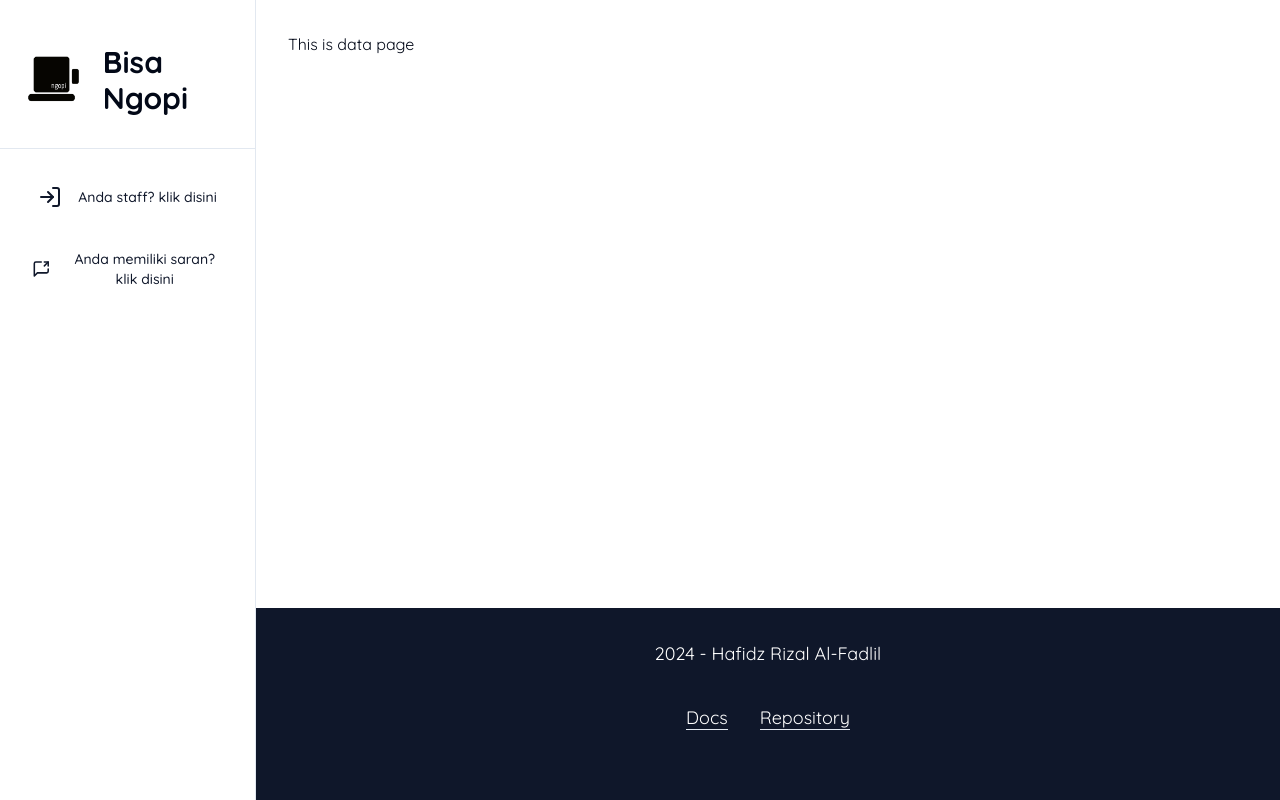
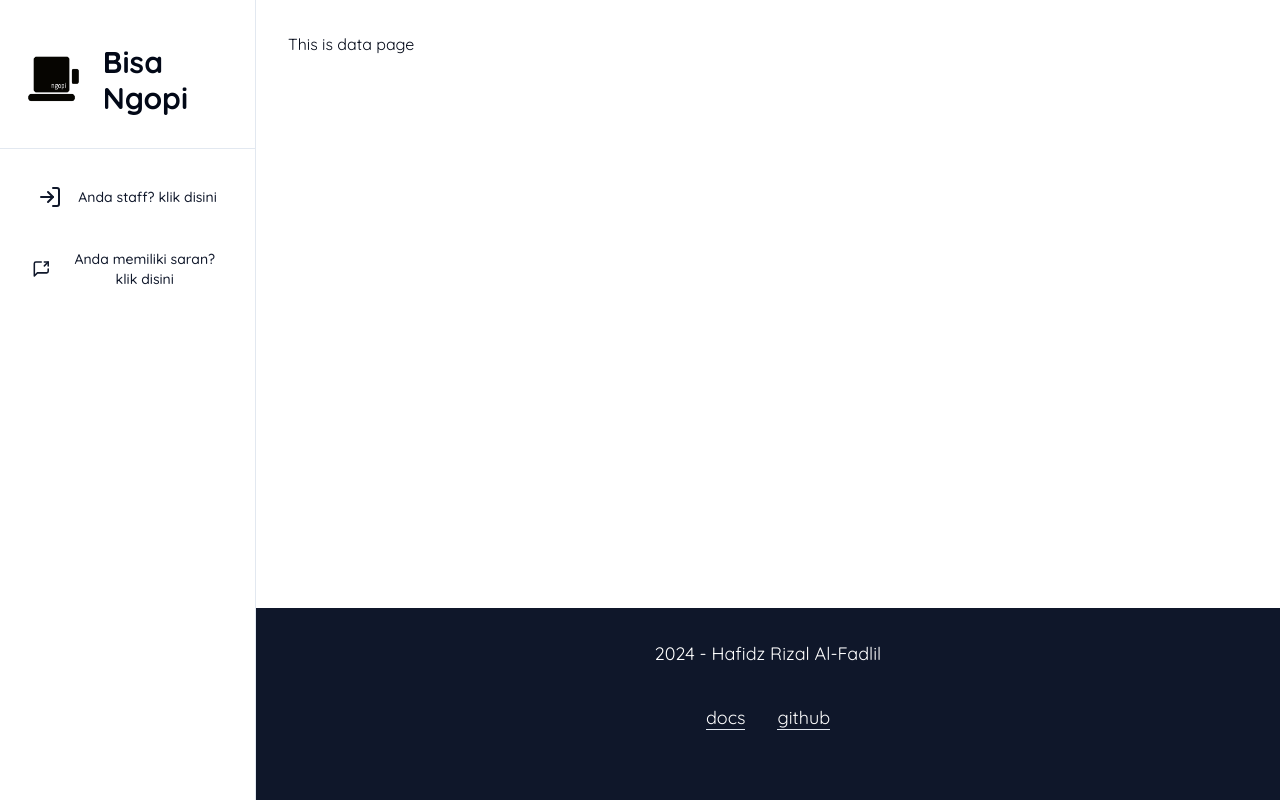
Before and after one commit to rizalalfadlil/next-test, a Next.js app: page /data in a window 1280 px wide. Built offline with nearby package versions, Linux system fonts and the light colour scheme.

Commit message:
change year to date

```diff
--- a/app/order/page.tsx
+++ b/app/order/page.tsx
@@ -148,12 +148,12 @@ export default function OrderList() {
     return formatRupiah(number);
   };
 
-  const getYearIncome = () => {
+  const getDateIncome = () => {
     let number: number = 0;
     const today = new Date();
-    const thisYear = dayjs(today).get("year");
+    const thisDate = dayjs(today).get("date");
     data.map((d: { created: Date; total: string }) => {
-      thisYear === dayjs(d.created).get("year") &&
+      thisDate === dayjs(d.created).get("date") &&
         (number += parseInt(d?.total));
     });
     return formatRupiah(number);
@@ -255,8 +255,8 @@ export default function OrderList() {
               <p className="text-2xl font-bold">{getMonthIncome()}</p>
             </div>
             <div className="border rounded-md p-4 ">
-              <p className="text-lg foont-medium">Pendapatan tahun ini</p>
-              <p className="text-2xl font-bold">{getYearIncome()}</p>
+              <p className="text-lg foont-medium">Pendapatan hari ini</p>
+              <p className="text-2xl font-bold">{getDateIncome()}</p>
             </div>
           </div>
           {parsedUser.type === "kasir" && (
--- a/components/layout.tsx
+++ b/components/layout.tsx
@@ -173,13 +173,13 @@ export default function LayoutBase({
                 href="https://bisa-ngopi-docs.vercel.app"
                 className="border-b hover:border-0 me-8"
               >
-                Docs
+                docs
               </a>
               <a
                 href="https://github.com/rizalalfadlil/next-test"
                 className="border-b hover:border-0"
               >
-                Repository
+                github
               </a>
             </p>
           </div>
```
